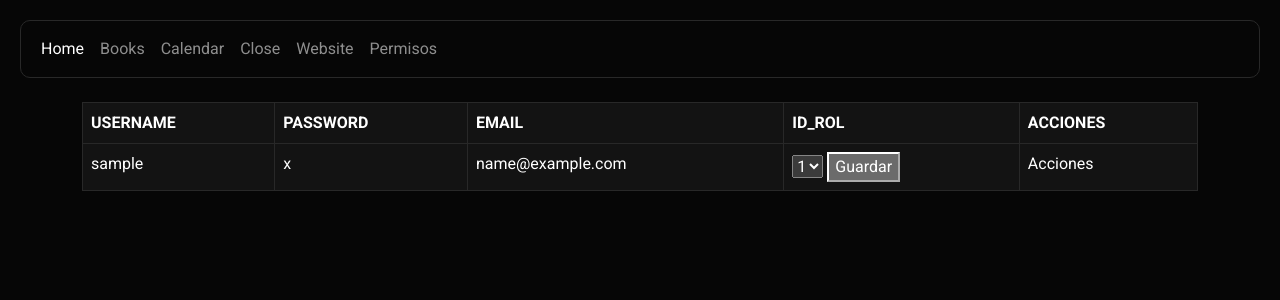
After one commit to kjbayas/TFG, a Flask app: page /admin/permisos in a window 1280 px wide. The commit adds this page. Shown: the top 300 px of the page. Run offline with Flask 3, Linux system fonts and the light colour scheme; the visitor is signed in with stand-in values (Sample User, id 1); tables that the repository leaves empty or names only in its code hold one stand-in row (values such as "Sample post").

Commit message:
puede dar permisos solo el usuario karolbayas

```diff
--- a/app.py
+++ b/app.py
@@ -150,8 +150,10 @@ def admin_index():
 
 @app.route('/admin/nosotros')
 def admin_nosotros():
+     # Verificar si el usuario ha iniciado sesión
+    if 'login' not in session:
+        return redirect('/admin/login')  # Redireccionar al formulario de inicio de sesión si no ha iniciado sesión
     # Verificar el rol del usuario actual
-
     id_rol = session['id_rol'] # Obtén el valor del rol del usuario actual desde tu sistema de autenticación
 
     if id_rol == 1:  # Si el usuario tiene el rol de "admin"
@@ -243,6 +245,57 @@ def admin_registro():
 
     return render_template('admin/registro.html')
 
+@app.route('/admin/permisos', methods=['GET', 'POST'])
+def admin_permisos():
+    if request.method == 'POST':
+        username = request.form['txtUsuario']
+        password = request.form['txtPassword']
+        email = request.form['txtEmail']
+        id_rol = request.form['txtIdRol']  # Obtener el valor del campo txtIdRol
+
+        # Guardar los datos en la base de datos
+        conexion = mysql.connect()
+        cursor = conexion.cursor()
+        query = "INSERT INTO login (username, password, email, id_rol) VALUES (%s, %s, %s, %s)"
+        cursor.execute(query, (username, password, email, id_rol))
+        conexion.commit()
+        conexion.close()
+
+    # Verificar el acceso basado en el username
+    if 'username' in session and session['username'] == 'karolbayas':
+        # Obtener todos los datos de la tabla de permisos
+        conexion = mysql.connect()
+        cursor = conexion.cursor()
+        cursor.execute("SELECT * FROM login")
+        permisos = cursor.fetchall()
+        conexion.close()
+
+        return render_template('admin/permisos.html', permisos=permisos)
+
+    # Redirigir a la página anterior si no se cumple el requisito
+    return redirect(request.referrer or '/')
+
+@app.route('/admin/permisos/editar', methods=['POST'])
+def admin_permisos_editar():
+    if not 'login' in session:
+        return redirect('/admin/login')
+
+    username = request.form['username']
+    password = request.form['password']
+    id_rol = request.form['id_rol']
+
+    # Actualizar los campos en la base de datos
+    conexion = mysql.connect()
+    cursor = conexion.cursor()
+    query = "UPDATE login SET password = %s, id_rol = %s WHERE username = %s"
+    cursor.execute(query, (password, id_rol, username))
+    conexion.commit()
+    conexion.close()
+
+    return redirect('/admin/permisos')
+
+
+
 
 @app.route('/admin/libros/guardar', methods=['POST'])
 def admin_libros_guardar():
--- a/templates/admin/cabecera.html
+++ b/templates/admin/cabecera.html
@@ -24,13 +24,23 @@
 
 <body>
 
-    <nav class="navbar navbar-expand-lg navbar-dark bg-dark">
-        <div class="nav navbar-nav">
+
+<nav class="navbar navbar-expand-xl navbar-dark bg-dark">
+    <div class="container-fluid">
+      <button class="navbar-toggler" type="button" data-bs-toggle="collapse" data-bs-target="#navbarNav"
+        aria-controls="navbarNav" aria-expanded="false" aria-label="Toggle navigation">
+        <span class="navbar-toggler-icon"></span>
+      </button>
+      <div class="collapse navbar-collapse justify-content-between" id="navbarNav">
+        <div class="navbar-nav">
             <a class="nav-item nav-link active" href="/admin/" aria-current="page">Home</a>
             <a class="nav-item nav-link" href="libros">Books</a>
             <a class="nav-item nav-link" href="nosotros">Calendar</a>
             <a class="nav-item nav-link" href="cerrar">Close</a>
             <a class="nav-item nav-link" href="/">Website </a>
+            <a class="nav-item nav-link" href="permisos">Permisos </a>
         </div>
-    </nav>
-</body>
+
+      </div>
+    </div>
+  </nav>
--- /dev/null
+++ b/templates/admin/permisos.html
@@ -0,0 +1,49 @@
+{% include 'admin/cabecera.html' %}
+
+</br>
+
+<div class="container">
+    <div class="row">
+        <!-- Colocacion de los permisos -->
+        <div class="col-md-12">
+            <div class="table-responsive">
+                <table class="table table-bordered">
+                    <thead>
+                        <tr>
+                            <!--<th scope="col">ID</th>-->
+                            <th scope="col">USERNAME</th>
+                            <th scope="col">PASSWORD</th>
+                            <th scope="col">EMAIL</th>
+                            <th scope="col">ID_ROL</th>
+                            <th scope="col">ACCIONES</th>
+                        </tr>
+                    </thead>
+                    <tbody>
+                        {% for permiso in permisos %}
+                        <tr>
+                            <td>{{ permiso[1] }}</td>
+                            <td>{{ permiso[2] }}</td>
+                            <td>{{ permiso[3] }}</td>
+                            <td>
+                                <form method="POST" action="/admin/permisos/editar">
+                                    <select name="id_rol">
+                                        <option value="0" {% if permiso[4] == 0 %}selected{% endif %}>0</option>
+                                        <option value="1" {% if permiso[4] == 1 %}selected{% endif %}>1</option>
+                                    </select>
+                                    <input type="hidden" name="id" value="{{ permiso[0] }}">
+                                    <input type="hidden" name="password" value="{{ permiso[2] }}">
+                                    <input type="hidden" name="username" value="{{ permiso[1] }}">
+                                    <button type="submit">Guardar</button>
+                                </form>
+                            </td>
+                            <td>Acciones</td>
+                        </tr>
+                        {% endfor %}
+                    </tbody>
+                </table>
+            </div>
+        </div>
+    </div>
+</div>
+
+{% include 'admin/pie.html' %}
--- a/templates/sitio/libros.html
+++ b/templates/sitio/libros.html
@@ -4,8 +4,9 @@
             margin: 20px; /* Establece el margen deseado */
         }
         .card-img-top {
-        width: 200px; /* Establece la anchura deseada */
-        height: 300px; /* Establece la altura deseada */
+            margin-top: 20px;
+            width: 200px; /* Establece la anchura deseada */
+            height: 300px; /* Establece la altura deseada */
         }
     </style>
 
```
Also changed, not shown: templates/sitio/img/2023132406_Screenshot_1.png (added).
